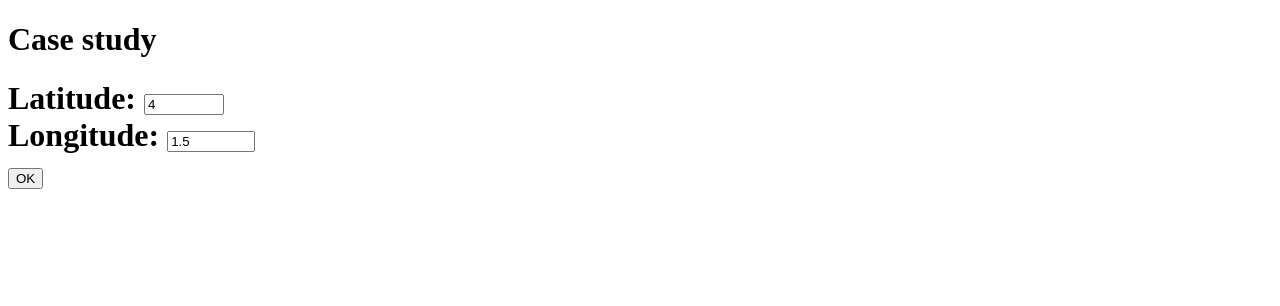
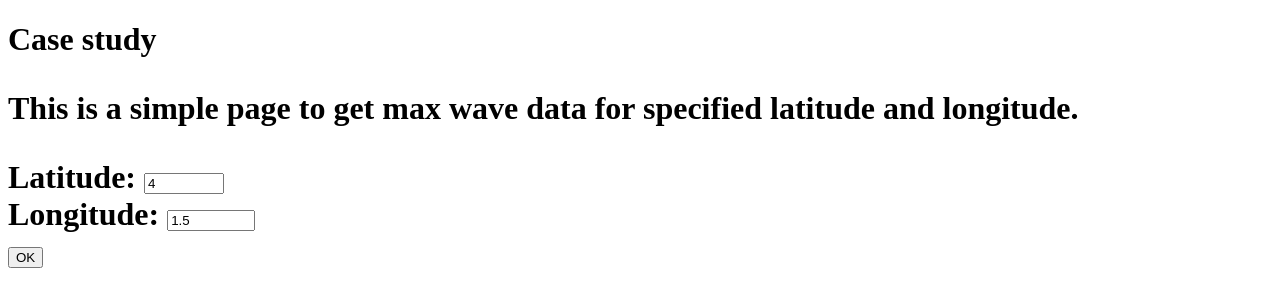
Before and after one commit to bowlderstudio/case-study, a plain HTML site: page index.html in a window 1280 px wide. Drawn offline with Linux system fonts and the light colour scheme.

Commit message:
Update index.html

```diff
--- a/index.html
+++ b/index.html
@@ -39,6 +39,7 @@ function getData()
 </script>
 
 <h1>Case study<h1>
+<p>This is a simple page to get max wave data for specified latitude and longitude.</p>
 <label for="latitude">Latitude:</label>
 <input type="number" id="latitude" name="latitude" step="0.1" min="-90" max="90" value="4"><br>
 <label for="longitude">Longitude:</label>
```
